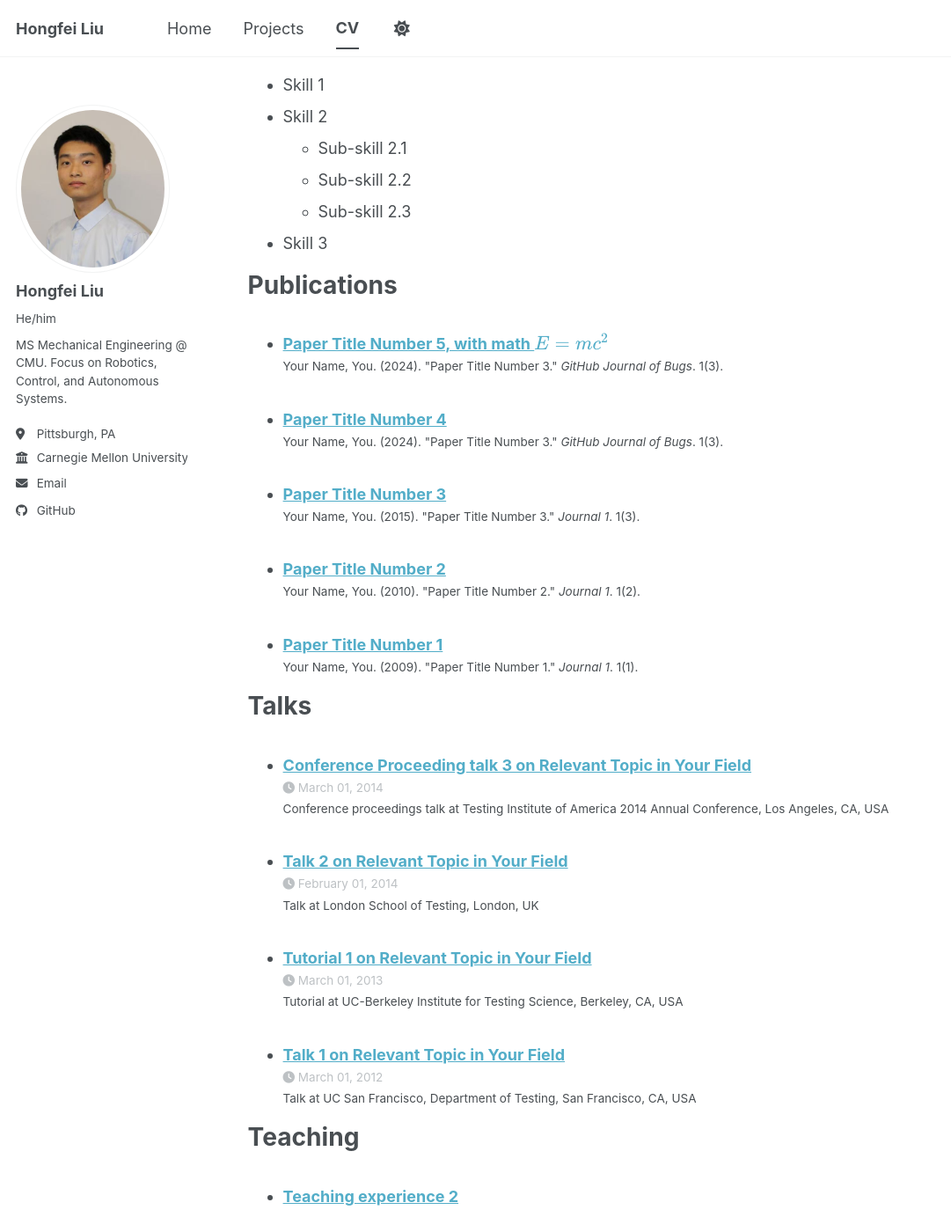
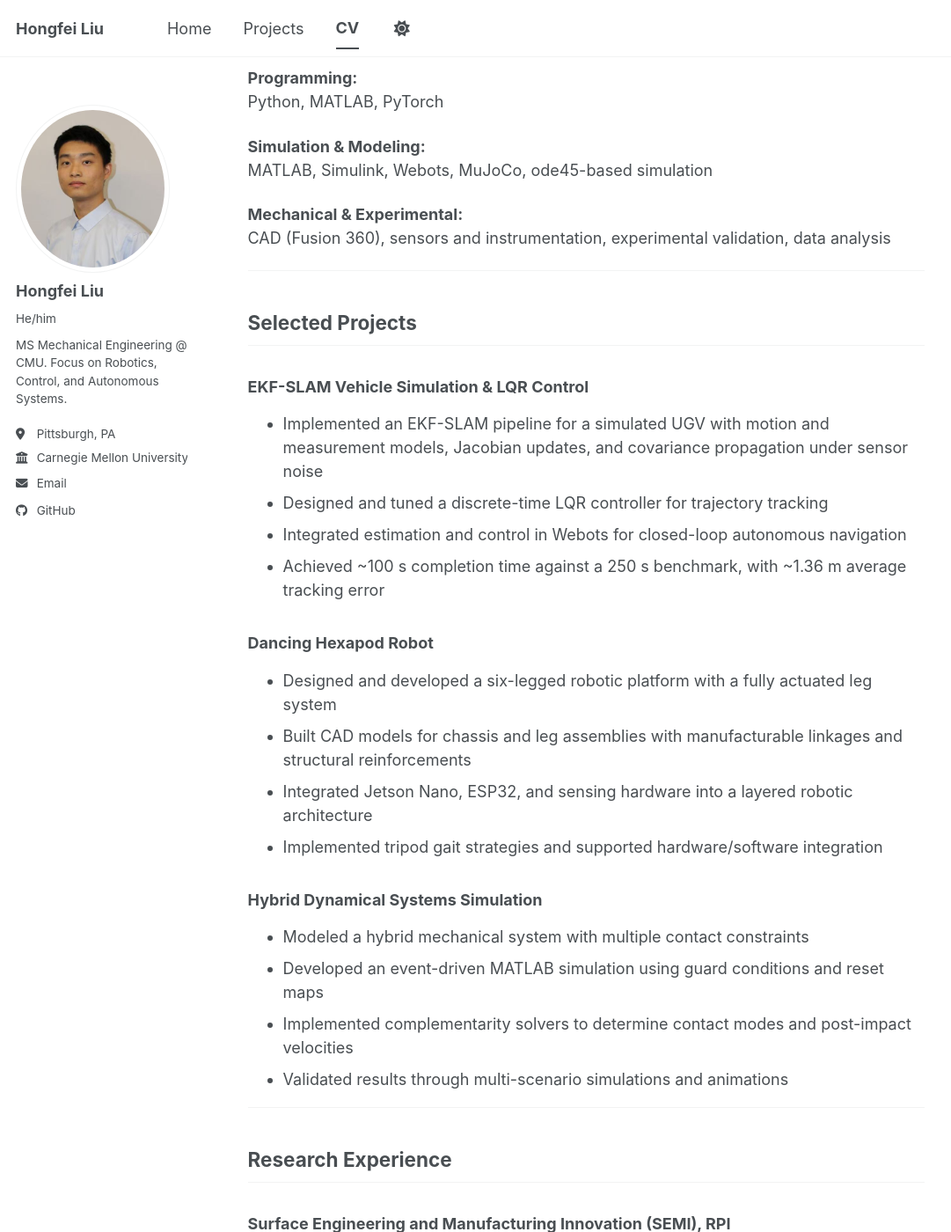
Before and after one commit to liuk70687-dotcom/hongfeiliu.github.io, a Jekyll site: the page built from _pages/cv.md, in a window 1280 px wide and 1400 px high, scrolled down 774 px. Shown: the whole window at 88% size, without its empty margins (0-1081 px from the left). Built offline with Jekyll 4.4.1, drawn with Linux system fonts in a browser that asks for light colours; a script bundle is joined from its source files by our own code; library files that are not in the unit come from our copies; some of the changed text lies outside the part shown.

Commit message:
Update cv.md

```diff
--- a/_pages/cv.md
+++ b/_pages/cv.md
@@ -1,64 +1,87 @@
 ---
-layout: archive
+permalink: /cv/
 title: "CV"
-permalink: /cv/
 author_profile: true
 redirect_from:
-  - /resume
+  - /resume/
 ---
 
-{% include base_path %}
+## Resume
 
-Education
-======
-* Ph.D in Version Control Theory, GitHub University, 2018 (expected)
-* M.S. in Jekyll, GitHub University, 2014
-* B.S. in GitHub, GitHub University, 2012
+[Download Resume (PDF)]({{ site.baseurl }}/files/Hongfei_Liu_Resume.pdf)
 
-Work experience
-======
-* Spring 2024: Academic Pages Collaborator
-  * GitHub University
-  * Duties includes: Updates and improvements to template
-  * Supervisor: The Users
+---
 
-* Fall 2015: Research Assistant
-  * GitHub University
-  * Duties included: Merging pull requests
-  * Supervisor: Professor Hub
+## Education
 
-* Summer 2015: Research Assistant
-  * GitHub University
-  * Duties included: Tagging issues
-  * Supervisor: Professor Git
+**Carnegie Mellon University**, Pittsburgh, PA
+**M.S. in Mechanical Engineering – Advanced Study**, Expected December 2026
+Focus: Robotics, Control Systems, Dynamics
+GPA: 3.78/4.0
 
-Skills
-======
-* Skill 1
-* Skill 2
-  * Sub-skill 2.1
-  * Sub-skill 2.2
-  * Sub-skill 2.3
-* Skill 3
+**Rensselaer Polytechnic Institute**, Troy, NY
+**B.S. in Mechanical Engineering**, May 2025
+Overall GPA: 3.70/4.0 | Major GPA: 3.81/4.0
+Dean’s Honor List (2021–2025)
 
-Publications
-======
-  <ul>{% for post in site.publications reversed %}
-    {% include archive-single-cv.html %}
-  {% endfor %}</ul>
+---
 
-Talks
-======
-  <ul>{% for post in site.talks reversed %}
-    {% include archive-single-talk-cv.html  %}
-  {% endfor %}</ul>
+## Technical Skills
 
-Teaching
-======
-  <ul>{% for post in site.teaching reversed %}
-    {% include archive-single-cv.html %}
-  {% endfor %}</ul>
+**Robotics & Control:**
+EKF, LQR, trajectory tracking, state estimation, system linearization, hybrid dynamical systems
 
-Service and leadership
-======
-* Currently signed in to 43 different slack teams
+**Programming:**
+Python, MATLAB, PyTorch
+
+**Simulation & Modeling:**
+MATLAB, Simulink, Webots, MuJoCo, ode45-based simulation
+
+**Mechanical & Experimental:**
+CAD (Fusion 360), sensors and instrumentation, experimental validation, data analysis
+
+---
+
+## Selected Projects
+
+### EKF-SLAM Vehicle Simulation & LQR Control
+- Implemented an EKF-SLAM pipeline for a simulated UGV with motion and measurement models, Jacobian updates, and covariance propagation under sensor noise
+- Designed and tuned a discrete-time LQR controller for trajectory tracking
+- Integrated estimation and control in Webots for closed-loop autonomous navigation
+- Achieved ~100 s completion time against a 250 s benchmark, with ~1.36 m average tracking error
+
+### Dancing Hexapod Robot
+- Designed and developed a six-legged robotic platform with a fully actuated leg system
+- Built CAD models for chassis and leg assemblies with manufacturable linkages and structural reinforcements
+- Integrated Jetson Nano, ESP32, and sensing hardware into a layered robotic architecture
+- Implemented tripod gait strategies and supported hardware/software integration
+
+### Hybrid Dynamical Systems Simulation
+- Modeled a hybrid mechanical system with multiple contact constraints
+- Developed an event-driven MATLAB simulation using guard conditions and reset maps
+- Implemented complementarity solvers to determine contact modes and post-impact velocities
+- Validated results through multi-scenario simulations and animations
+
+---
+
+## Research Experience
+
+### Surface Engineering and Manufacturing Innovation (SEMI), RPI
+**Researcher**, August 2024 – May 2025
+- Developed resin–regolith composites for additive manufacturing
+- Improved printing consistency and material uniformity by ~30%
+- Modified printing hardware for high particulate loadings and evaluated mechanical properties using ASTM D638-14 tensile tests
+
+### Heat Pipe Micro-reactors (HPMRs), RPI
+**Research Assistant**, January 2024 – May 2024
+- Assembled and maintained a 3-meter modular heat pipe test system
+- Integrated thermocouples, pressure transducers, and flow sensors to capture transient two-phase flow behavior
+- Analyzed temperature and pressure distributions in MATLAB and validated scaling laws experimentally
+
+---
+
+## Contact
+
+- Email: hongfeil@andrew.cmu.edu
+- GitHub: [liuk70687-dotcom](https://github.com/liuk70687-dotcom)
+- Location: Pittsburgh, PA
```
